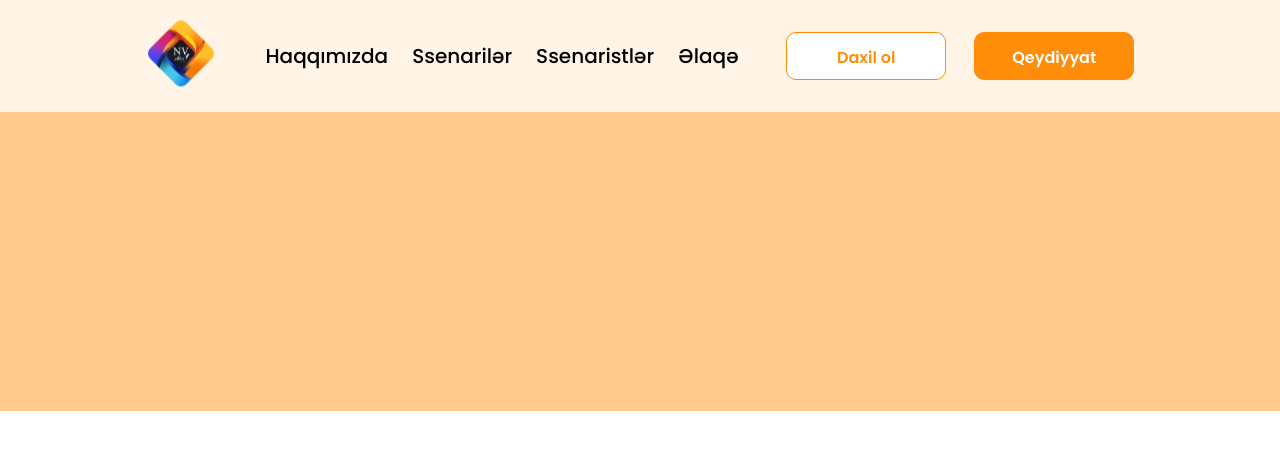
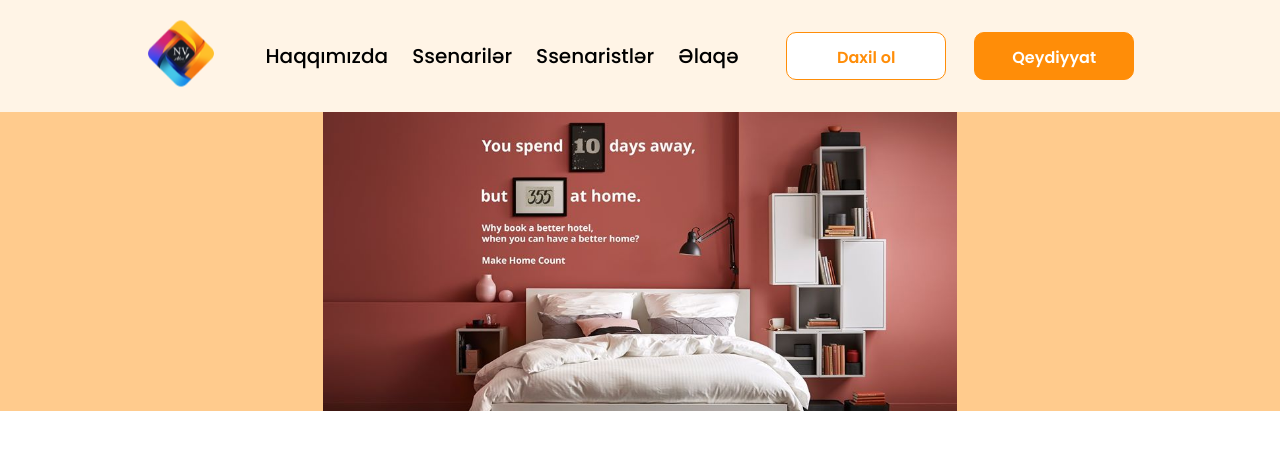
Before and after one commit to Zaranasirova/nva_ailesi, a React (Vite) app: page / in a window 1280 px wide. Shown: the top 450 px of the page. Built offline with nearby package versions, Linux system fonts and the light colour scheme.

Commit message:
Fix banner image alignment and text position

```diff
--- a/src/assets/scss/pages/sections/_banner.scss
+++ b/src/assets/scss/pages/sections/_banner.scss
@@ -6,6 +6,18 @@ margin-top: 112px;
   .container {
     .banner-item {
       height: 299px;
+      display: flex;
+      align-items: center;
+      justify-content: center;
+      .banner-image{
+        width: 100%;
+        height: 299px;
+        img{
+          width: 100%;
+          height: 100%;
+          object-fit: contain;
+        }
+      }
     }
   }
 }
--- a/src/pages/sections/Banner.tsx
+++ b/src/pages/sections/Banner.tsx
@@ -1,8 +1,16 @@
+import { Link } from "react-router-dom";
+import banner from "../../assets/image/ikea_1.jpg";
+
 const Banner = () => {
   return (
     <section className="banner">
       <div className="container">
-        <div className="banner-item"></div>
+        <Link to={"/"} className="banner-item">
+          <div className="banner-image">
+            {" "}
+            <img src={banner} alt="banner" />
+          </div>
+        </Link>
       </div>
     </section>
   );
```
Also changed, not shown: src/assets/image/ikea_1.jpg (added).
